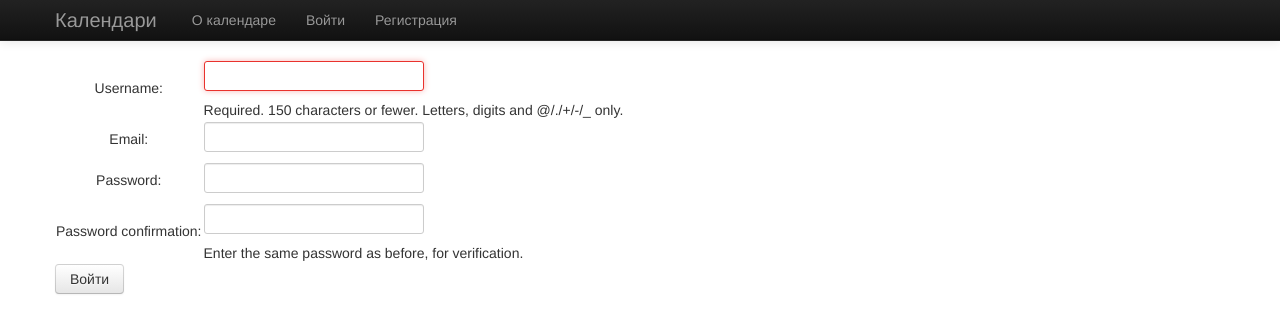
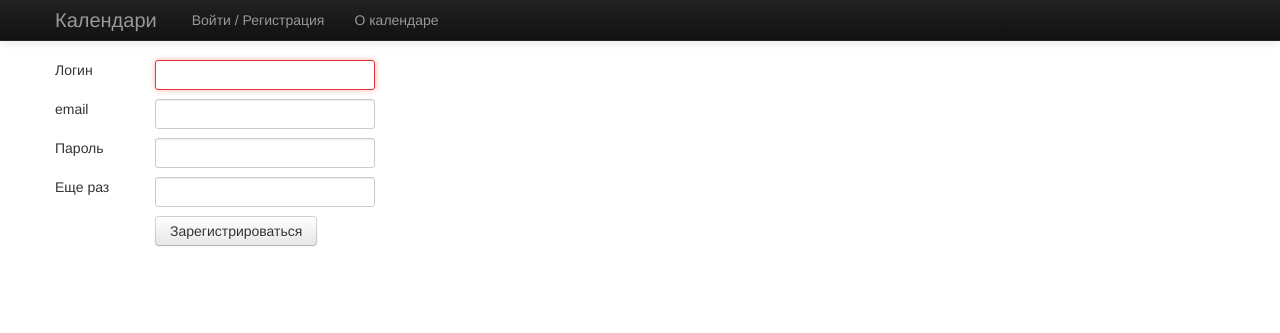
Before and after one commit to lpenguin/cal123, a Django app: page /accounts/register/ in a window 1280 px wide. Shown: the top 333 px of the page. Run offline with Django 3.2, Linux system fonts and the light colour scheme; some libraries are stand-ins or nearby versions.

Commit message:
small fixes

```diff
--- a/cal123/forms.py
+++ b/cal123/forms.py
@@ -15,7 +15,7 @@ class EventForm(forms.Form):
 #    email = forms.CharField(validators=[validate_email])
 
 class RegistrationForm(UserCreationForm):
-    email = forms.EmailField(required=True,validators=[validate_email])
+    email = forms.EmailField(required=True)
 
     class Meta:
         model = User
--- a/cal123/models.py
+++ b/cal123/models.py
@@ -74,7 +74,7 @@ class Event(models.Model):
             if selfdb.description != self.description or selfdb.name != self.name:
                 action = EventAction(user=self.owned_by, event=self, type='t', date=datetime.today())
                 action.save()
-            if selfdb.canceled == True:
+            if self.canceled == True:
                 action = EventAction(user=self.owned_by, event=self, type='r', date=datetime.today())
                 action.save()
             super(Event, self).save(*args, **kwargs)
--- a/cal123/static/css/cal123.css
+++ b/cal123/static/css/cal123.css
@@ -16,7 +16,7 @@
 }
 
 .cal-cell-inactive {
-    background-color: #d9d9d9;
+    background-color: #ececec;
 }
 
 .cal-cell-daynum {
@@ -37,15 +37,27 @@
     border-radius: 10px;
     border-style: solid;
     border-width: 1px;
-    border-color: #D5D8D3;
+    border-color: #606060;
     padding-left: 8px;
     /*background-color: #E0FEFE;*/
+    background-color: #f6f6f6;
     margin-bottom: 2px;
     line-height: 15px;
     height: 15px;;
     /*color: white;*/
 }
 
+.cal-cell-inactive  .cal-event-block .cal-event{
+    border-style: solid;
+    border-color: #606060;
+    background-color: #ececec;
+    border-width: 1px;
+}
+.cal-event-date{
+    float:right;
+    margin-right: 5px;
+}
+
 .hidden {
     display: none;
 }
--- a/cal123/templates/calendar.html
+++ b/cal123/templates/calendar.html
@@ -37,7 +37,7 @@
                                 {% for event in day.events %}
                                     <div class='cal-event'>
                                             {{ event.name|lower }}
-                                        <div style="float:right; margin-right: 2px;">{{ event.begin_date|date:"H:i"}}</div>
+                                        <div class="cal-event-date"">{{ event.begin_date|date:"H:i"}}</div>
                                     </div>
                                 {% endfor %}
                             </div>
--- a/cal123/templates/index.html
+++ b/cal123/templates/index.html
@@ -1,38 +1,4 @@
-
-<!DOCTYPE html>
-<html lang="en">
-  <head>
-    <meta charset="utf-8">
-    <title>Calendar123</title>
-    <meta name="viewport" content="width=device-width, initial-scale=1.0">
-    <meta name="description" content="">
-    <meta name="author" content="">
-
-    <!-- Le styles -->
-    <link href="/static/css/bootstrap.css" rel="stylesheet">
-    <style>
-      body {
-        padding-top: 60px; /* 60px to make the container go all the way to the bottom of the topbar */
-      }
-    </style>
-    <link href="/static/css/bootstrap-responsive.css" rel="stylesheet">
-
-    <!-- Le HTML5 shim, for IE6-8 support of HTML5 elements -->
-    <!--[if lt IE 9]>
-      <script src="http://html5shim.googlecode.com/svn/trunk/html5.js"></script>
-    <![endif]-->
-
-    <!-- Le fav and touch icons -->
-    <link rel="shortcut icon" href="/static/ico/favicon.ico">
-    <link rel="apple-touch-icon-precomposed" sizes="144x144" href="/static/ico/apple-touch-icon-144-precomposed.png">
-    <link rel="apple-touch-icon-precomposed" sizes="114x114" href="/static/ico/apple-touch-icon-114-precomposed.png">
-    <link rel="apple-touch-icon-precomposed" sizes="72x72" href="/static/ico/apple-touch-icon-72-precomposed.png">
-    <link rel="apple-touch-icon-precomposed" href="/static/ico/apple-touch-icon-57-precomposed.png">
-
-    <link href="/static/css/cal123.css" rel="stylesheet">
-  </head>
-
-  <body>
+{% include 'header.html' %}
 
     <div class="navbar navbar-inverse navbar-fixed-top">
       <div class="navbar-inner">
@@ -49,16 +15,15 @@
 {#              <li class="active"><a href="/calendars">Календари</a></li>#}
 {#                {% endif %}#}
 
-              <li><a href="/about">О календаре</a></li>
+
                 {% if not user.is_authenticated %}
-                    <li><a href="/accounts/login">Войти</a></li>
-                    <li><a href="/accounts/register">Регистрация</a></li>
+                    <li><a href="/accounts/login_or_register">Войти / Регистрация</a></li>
 
                     {% else %}
                     <li><a href="#">@{{ user }}</a></li>
                     <li><a href="/accounts/logout">Выйти</a></li>
                 {% endif %}
-
+                <li><a href="/about">О календаре</a></li>
             </ul>
           </div><!--/.nav-collapse -->
         </div>
@@ -110,7 +75,7 @@
                     Мужики  ! Вот вам подарочек - календарик, который всегда напомнит когда репетиция,
                     или предупредит о том, что ее отменят или перенесут. Пользуйтесь!
                 </p>
-                <p>Для начала <a href="/accounts/login">войди</a> или <a href="/accounts/register">зарегистрируйся</a>.</p>
+                <p>Для начала <a href="/accounts/login_or_register">войди</a> или <a href="/accounts/login_or_register">зарегистрируйся</a>.</p>
             </div>
         </div>
 
@@ -134,7 +99,11 @@
     <script src="/static/js/bootstrap-collapse.js"></script>
     <script src="/static/js/bootstrap-carousel.js"></script>
     <script src="/static/js/bootstrap-typeahead.js"></script>
+    <script language="javascript">
+{#        $(function(){#}
+{#           $('[type=password], [type=text]').attr('autocomplete' , 'off');#}
+{#        });#}
+    </script>
     {% block script %}
     {% endblock %}
-  </body>
-</html>
+{% include 'footer.html' %}
--- a/cal123/templates/login_or_register.html
+++ b/cal123/templates/login_or_register.html
@@ -13,7 +13,7 @@
             <div class="span3">{{ login_form.password }}</div>
         </div>
 
-        <button name="submit-btn" class="btn">Войти</button>
+        <input type="submit" name="submit-btn" class="btn" value="Войти">
     </form>
 <hr/>
     или
--- /dev/null
+++ b/cal123/templates/register.html
@@ -0,0 +1,74 @@
+{% extends 'index.html' %}
+
+{% block content %}
+    {% if form.errors %}
+        <div class="alert alert-error">
+            Please correct the error{{ form.errors|pluralize }} below.
+        </div>
+
+    {% endif %}
+
+    <form action="/accounts/register/" method="post">
+        {% csrf_token %}
+        <div class="row">
+            <div class="span1">Логин</div>
+            <div class="span3">{{ form.username }}</div>
+            {% if form.username.errors %}
+                <div class="span4">
+                    <ul class="unstyled">
+                        {% for error in form.username.errors %}
+                            <li><strong>{{ error|escape }}</strong></li>
+                        {% endfor %}
+                    </ul>
+                </div>
+            {% endif %}
+
+
+        </div>
+        <div class="row">
+            <div class="span1">email</div>
+            <div class="span3">{{ form.email }}</div>
+            {% if form.email.errors %}
+                <div class="span4">
+                    <ul class="unstyled">
+                        {% for error in form.email.errors %}
+                            <li><strong>{{ error|escape }}</strong></li>
+                        {% endfor %}
+                    </ul>
+                </div>
+            {% endif %}
+        </div>
+        <div class="row">
+            <div class="span1">Пароль</div>
+            <div class="span3">{{ form.password1 }}</div>
+            {% if form.password1.errors %}
+                <div class="span4">
+                    <ul class="unstyled">
+                        {% for error in form.password1.errors %}
+                            <li><strong>{{ error|escape }}</strong></li>
+                        {% endfor %}
+                    </ul>
+                </div>
+            {% endif %}
+        </div>
+        <div class="row">
+            <div class="span1">Еще раз</div>
+
+            <div class="span3">{{ form.password2 }}</div>
+            {% if form.password2.errors %}
+                <div class="span4">
+                    <ul class="unstyled">
+                        {% for error in form.password2.errors %}
+                            <li><strong>{{ error|escape }}</strong></li>
+                        {% endfor %}
+                    </ul>
+                </div>
+            {% endif %}
+        </div>
+        <div class="row">
+            <div class="span1"></div>
+            <div class="span3"><button name="submit-btn" class="btn">Зарегистрироваться</button></div>
+
+    </form>
+
+{% endblock %}
--- a/cal123/views.py
+++ b/cal123/views.py
@@ -26,7 +26,7 @@ def index_view(request):
 
 def about_view(request):
     t = get_template('about.html')
-    html = t.render(Context({}))
+    html = t.render(Context({'user': request.user}))
     return HttpResponse(html)
 
 def login_or_register_view(request):
@@ -53,7 +53,7 @@ def register_view(request):
             return HttpResponseRedirect(next)
     else:
         form = RegistrationForm ()
-    t = get_template('form.html')
+    t = get_template('register.html')
     html = t.render( RequestContext(request, {'form': form}))
     return HttpResponse(html)
 
@@ -73,7 +73,7 @@ def login_view(request):
                 return HttpResponseRedirect(next)
     else:
         form = LoginForm()
-    t = get_template('form.html')
+    t = get_template('login.html')
     html = t.render( RequestContext(request, {'form': form}))
     return HttpResponse(html)
 
```
Also changed, not shown: cal123/templates/login.html (added, +55 -0 lines).
